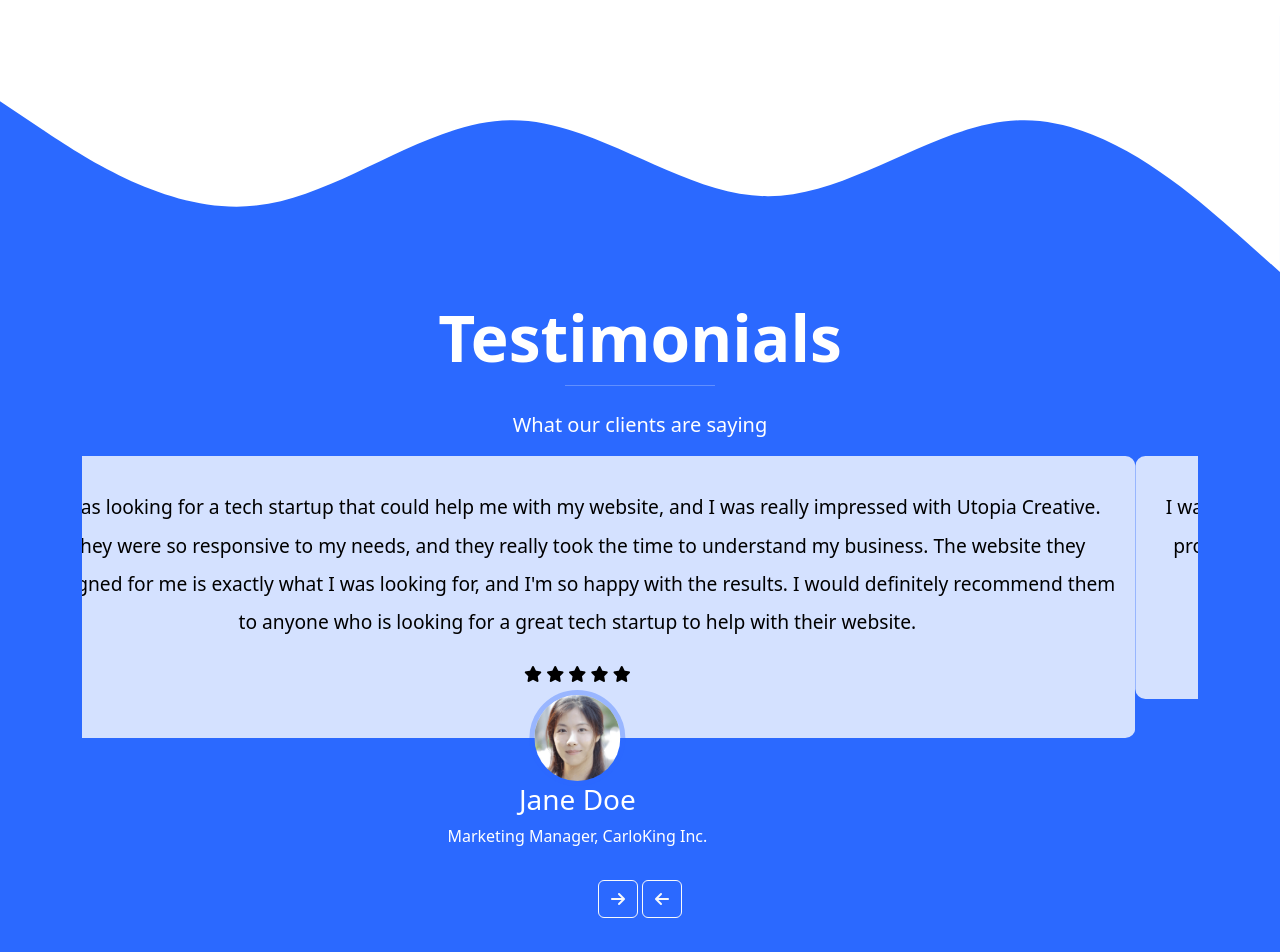
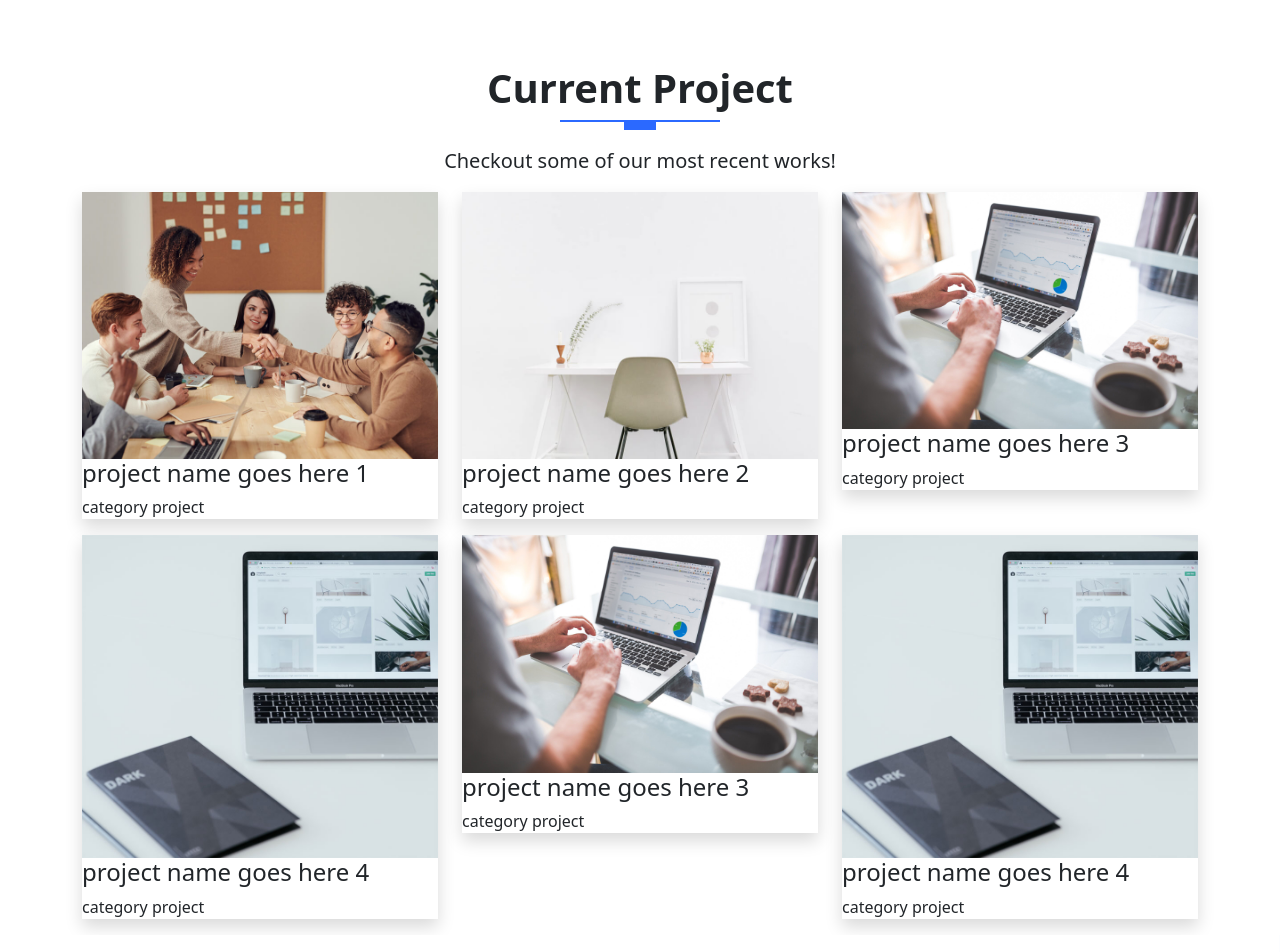
Before and after one commit to KingsCreatives/Utopia-Global, a website: page index.html in a window 1280 px wide. Shown: the part 3680-4632 px from the top of the page. Drawn offline with nearby package versions, Linux system fonts and the light colour scheme; files whose address does not match are found by name.

Commit message:
added some projects cards

```diff
--- a/index.html
+++ b/index.html
@@ -70,7 +70,7 @@
     </section>
 
     <!-- Our Services -->
-    <section class="services">
+    <section class="services" id="services">
         <div class="container">
             <div class="row ">
                 <h1 class="display-3 fw-bold text-center">Our Services</h1>
@@ -177,6 +177,96 @@
                 </div>
             </div>
         </div>
+    </section>
+
+     <!-- PROJECTS -->
+     <section class="projects">
+      <div class="container">
+        <div class="row text-center mt-5">
+            <h1 class="fw-bold">Current Project</h1>
+            <div class="heading-line"></div>
+            <p class="lead">Checkout some of our most recent works!</p>
+        </div>
+        <!-- Filter Projects Buttons
+        <div class="row text-center mt-5 mb-3 g-3">
+            <div class="col-md-12">
+              <button class="btn btn-outline-primary">All</button>
+              <button class="btn btn-outline-primary">Mockups</button>
+              <button class="btn btn-outline-primary">Websites</button>
+              <button class="btn btn-outline-primary">Designs</button>
+            </div>
+        </div> -->
+        <!-- Projects -->
+        <div class="row">
+          <div class="col-lg-4 col-md-6">
+            <div class="portfolio-box shadow">
+              <img src="img/portfolio/portfolio-1.jpg" alt="portfolio 1 image" title="portfolio 1 picture" class="img-fluid">
+              <div class="portfolio-info">
+                <div class="caption">
+                  <h4>project name goes here 1</h4>
+                  <p>category project</p>
+                </div>
+              </div>
+            </div>
+          </div>
+          <div class="col-lg-4 col-md-6">
+            <div class="portfolio-box shadow">
+              <img src="img/portfolio/portfolio-2.jpg" alt="portfolio 2 image" title="portfolio 2 picture" class="img-fluid">
+              <div class="portfolio-info">
+                <div class="caption">
+                  <h4>project name goes here 2</h4>
+                  <p>category project</p>
+                </div>
+              </div>
+            </div>
+          </div>
+          <div class="col-lg-4 col-md-6">
+            <div class="portfolio-box shadow">
+              <img src="images/portfolio/portfolio-3.jpg" alt="portfolio 3 image" title="portfolio 3 picture" class="img-fluid">
+              <div class="portfolio-info">
+                <div class="caption">
+                  <h4>project name goes here 3</h4>
+                  <p>category project</p>
+                </div>
+              </div>
+            </div>
+          </div>
+          <div class="col-lg-4 col-md-6">
+            <div class="portfolio-box shadow">
+              <img src="images/portfolio/portfolio-4.jpg" alt="portfolio 4 image" title="portfolio 4 picture" class="img-fluid">
+              <div class="portfolio-info">
+                <div class="caption">
+                  <h4>project name goes here 4</h4>
+                  <p>category project</p>
+                </div>
+              </div>
+            </div>
+          </div>
+          <div class="col-lg-4 col-md-6">
+            <div class="portfolio-box shadow">
+              <img src="images/portfolio/portfolio-3.jpg" alt="portfolio 3 image" title="portfolio 3 picture" class="img-fluid">
+              <div class="portfolio-info">
+                <div class="caption">
+                  <h4>project name goes here 3</h4>
+                  <p>category project</p>
+                </div>
+              </div>
+            </div>
+          </div>
+          <div class="col-lg-4 col-md-6">
+            <div class="portfolio-box shadow">
+              <img src="images/portfolio/portfolio-4.jpg" alt="portfolio 4 image" title="portfolio 4 picture" class="img-fluid">
+              <div class="portfolio-info">
+                <div class="caption">
+                  <h4>project name goes here 4</h4>
+                  <p>category project</p>
+                </div>
+              </div>
+            </div>
+          </div>
+        </div>
+        </div>
+      </div>
     </section>
 
     <!-- Testimonials -->
@@ -340,6 +430,8 @@
           </div>
     </section>
 
+
+
     <script src="https://cdn.jsdelivr.net/npm/bootstrap@5.3.0/dist/js/bootstrap.bundle.min.js" integrity="sha384-geWF76RCwLtnZ8qwWowPQNguL3RmwHVBC9FhGdlKrxdiJJigb/j/68SIy3Te4Bkz" crossorigin="anonymous"></script>
 </body>
 </html>
```
Also changed, not shown: img/portfolio/portfolio-1.jpg (added), img/portfolio/portfolio-2.jpg (added), img/portfolio/portfolio-3.jpg (added), img/portfolio/portfolio-4.jpg (added), img/portfolio/portfolio-5.jpg (added), img/portfolio/portfolio-6.jpg (added), img/portfolio/portfolio-7.jpg (added), img/portfolio/portfolio-8.jpg (added), img/portfolio/portfolio-9.jpg (added).
